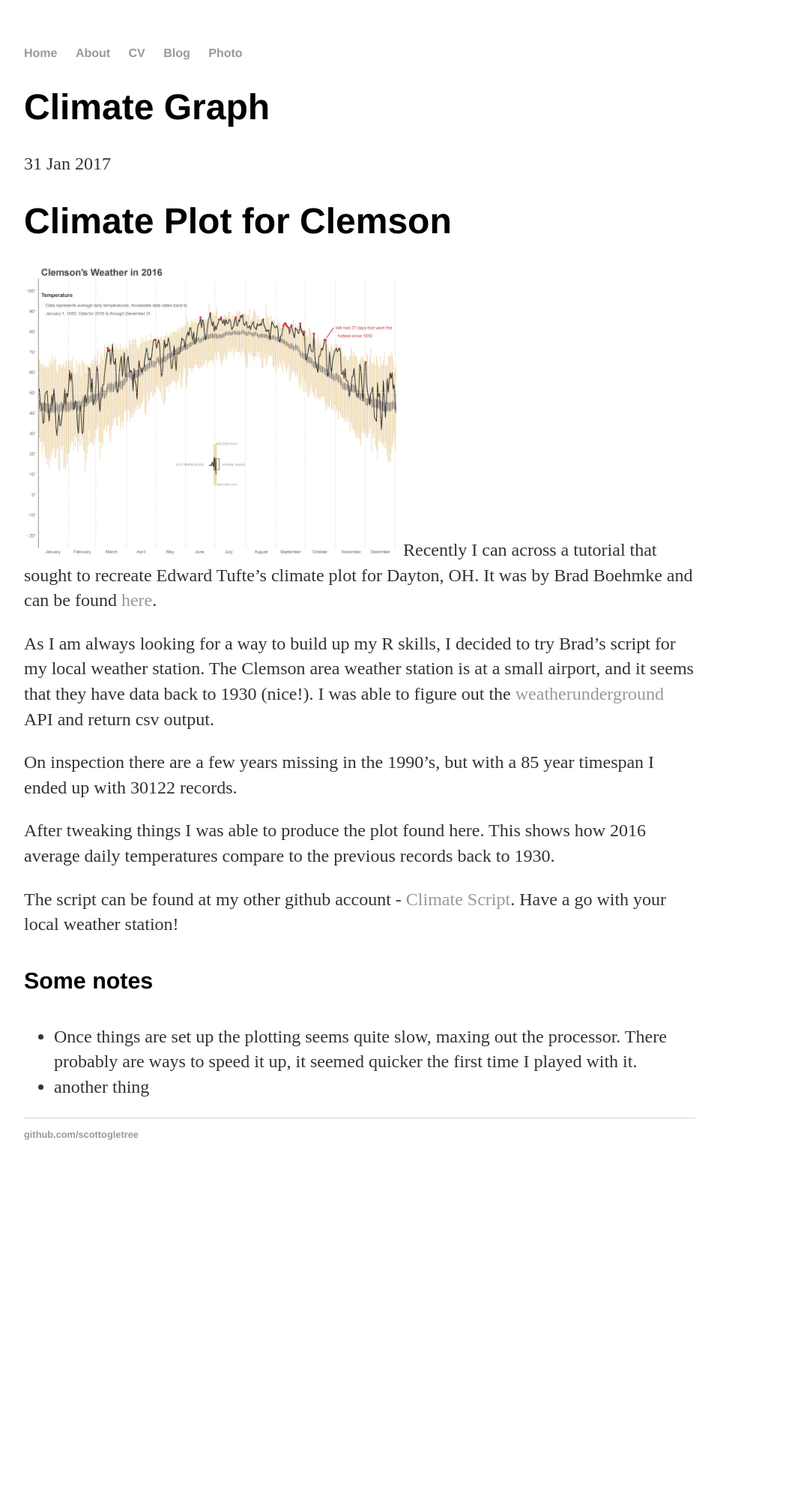
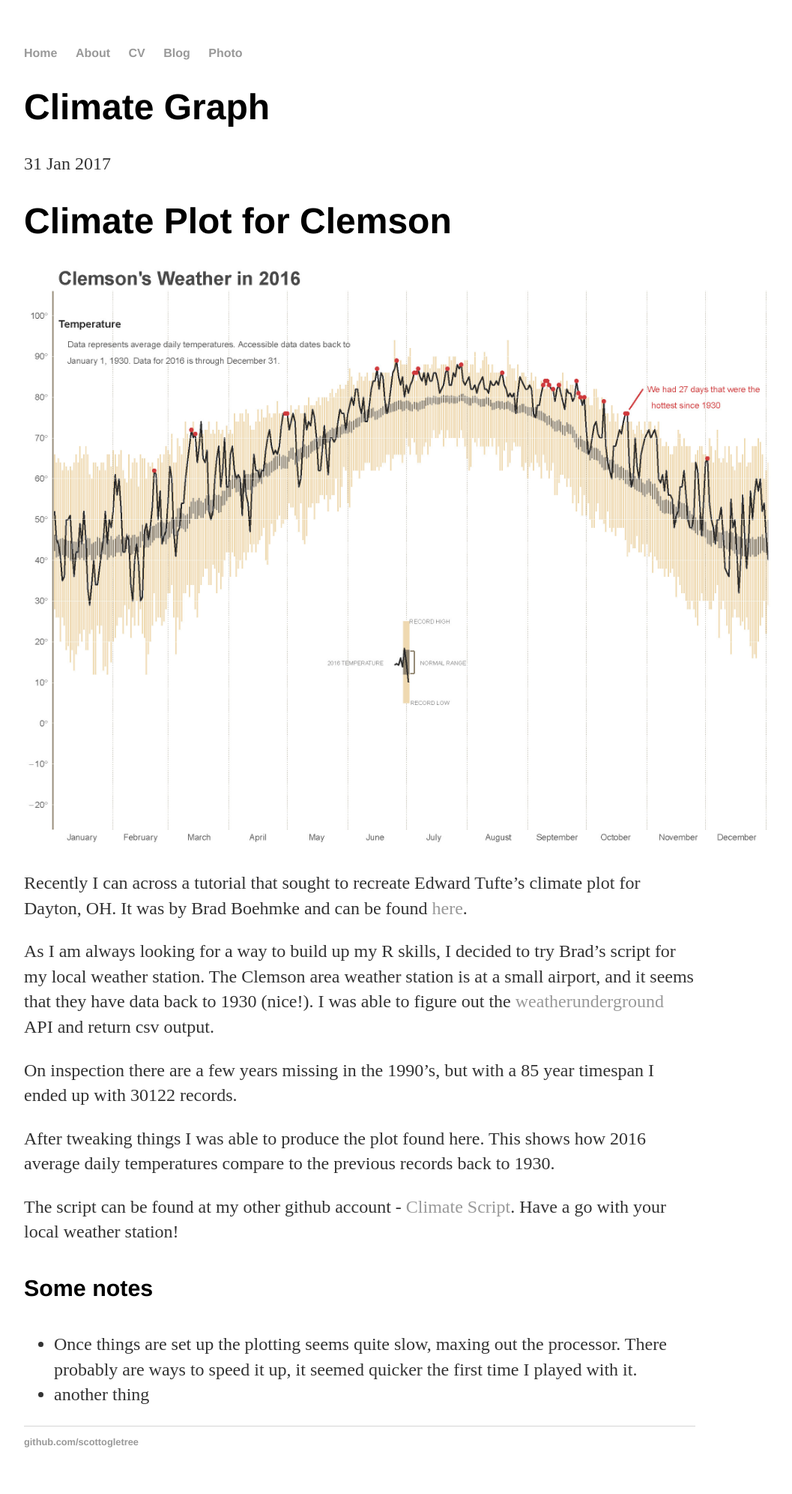
Before and after one commit to scottogletree/ogletrees.github.io, a Jekyll site: the page built from _posts/2017-01-31-climate-graph.md, in a window 1280 px wide. Shown: the whole page at 75% size, without its empty margins (160-1217 px from the left). Built offline with Jekyll 4.4.1, drawn with Linux system fonts in a browser that asks for light colours; our own code applies the rules of GitHub Pages for plain Markdown files; before the commit the page ends 1582 px from its top, so only the background shows below that.

Commit message:
Update 2017-01-31-climate-graph.md

```diff
--- a/_posts/2017-01-31-climate-graph.md
+++ b/_posts/2017-01-31-climate-graph.md
@@ -1,5 +1,7 @@
 # Climate Plot for Clemson
-<img src="/assests/Clemson-2016.jpg" alt="Drawing" style="width: 500px;"/>
+<img src="/assests/Clemson-2016.jpg" alt="Drawing" style="width: 1000px;"/>
+
+
 Recently I can across a tutorial that sought to recreate Edward Tufte's climate plot for Dayton, OH. It was by Brad Boehmke and can be found [here](https://rpubs.com/bradleyboehmke/weather_graphic).
 
 As I am always looking for a way to build up my R skills, I decided to try Brad's script for my local weather station. The Clemson area weather station is at a small airport, and it seems that they have data back to 1930 (nice!). I was able to figure out the [weatherunderground](weatherunderground.com) API and return csv output.
```
